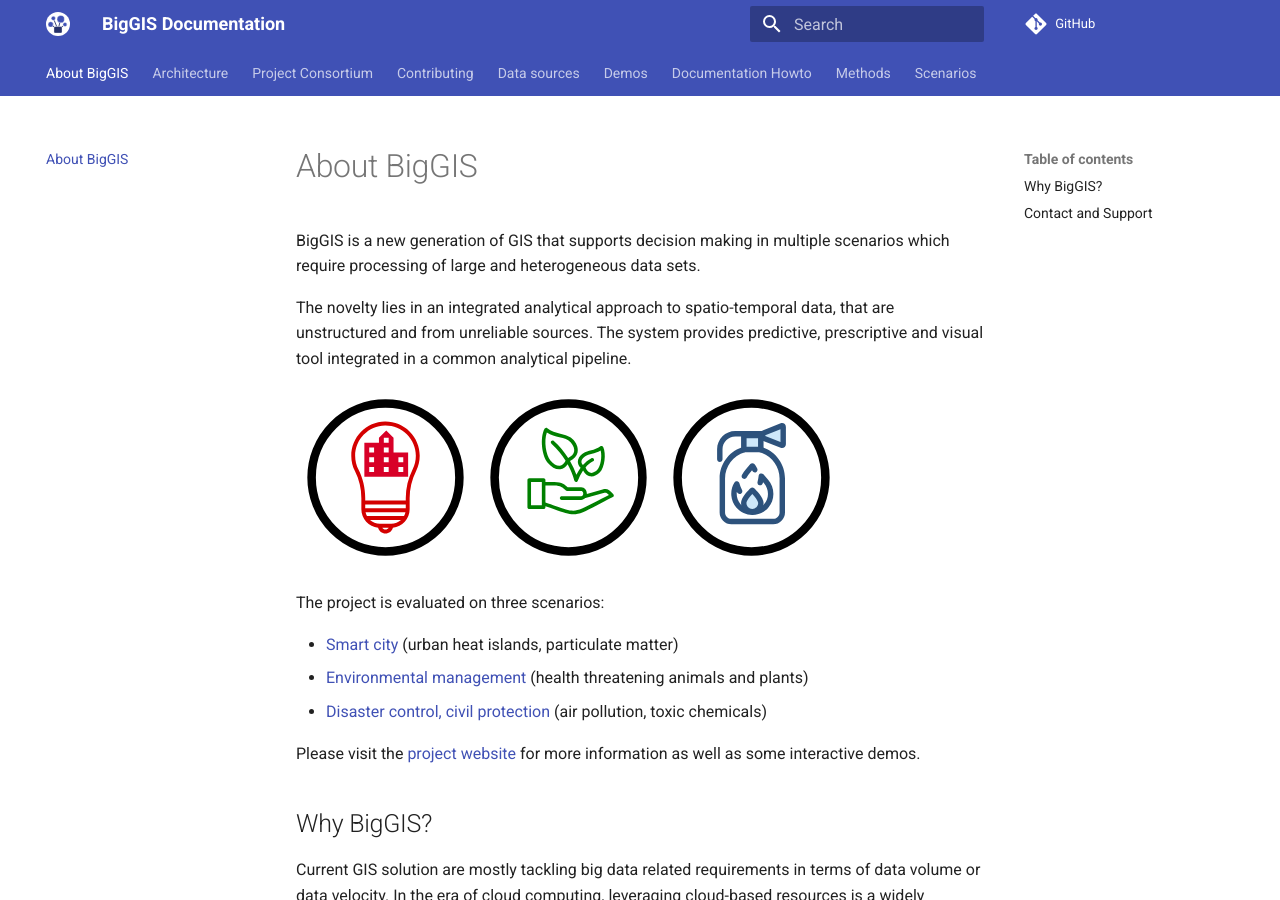
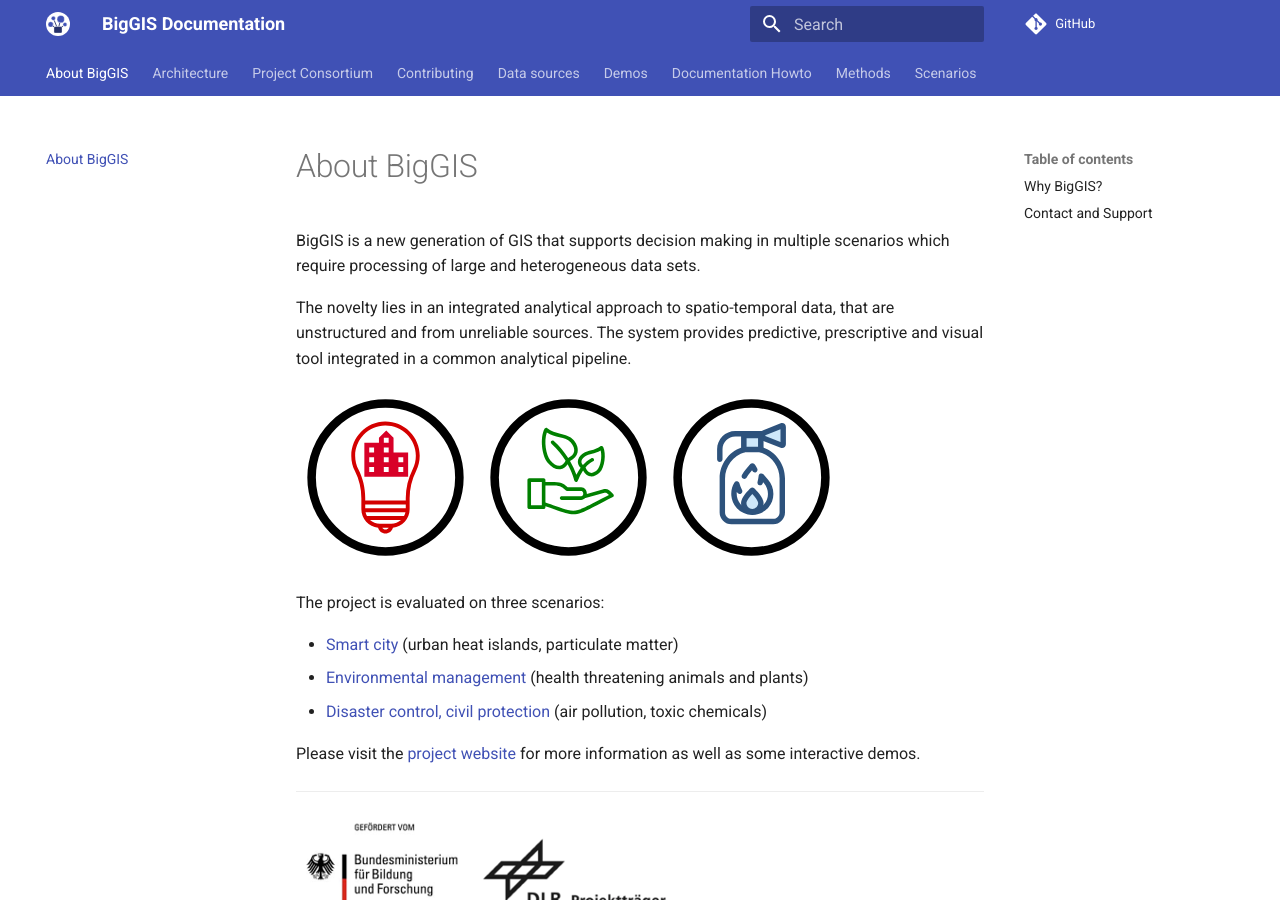
Before and after one commit to biggis-project/biggis-docs, an MkDocs documentation site: the page built from docs/index.md, in a window 1280 px wide and 900 px high. Built offline with MkDocs 1.6.1 and Material for MkDocs 9.7.7, drawn with Linux system fonts in a browser that asks for light colours; nearby versions of some CDN libraries; a script that is not in the unit is left out; comment, search, counter and statistics services are not loaded; old or Windows-style settings are respelled for this version of MkDocs.

Commit message:
add BMBF logo

```diff
--- a/docs/index.md
+++ b/docs/index.md
@@ -22,6 +22,8 @@ The project is evaluated on three scenarios:
 Please visit the [project website](http://biggis-project.eu) for more
 information as well as some interactive demos.
 
+-----------------------------
+![BMBF logos](BMBF-logos.png)
 
 ## Why BigGIS?
 
```
Also changed, not shown: docs/BMBF-logos.png (added).
